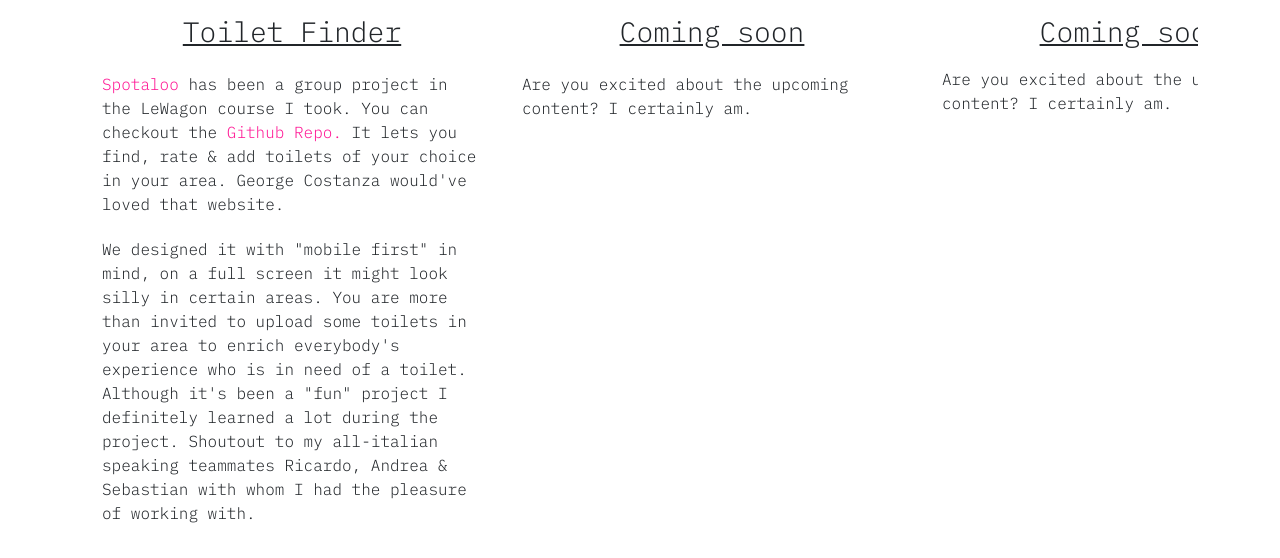
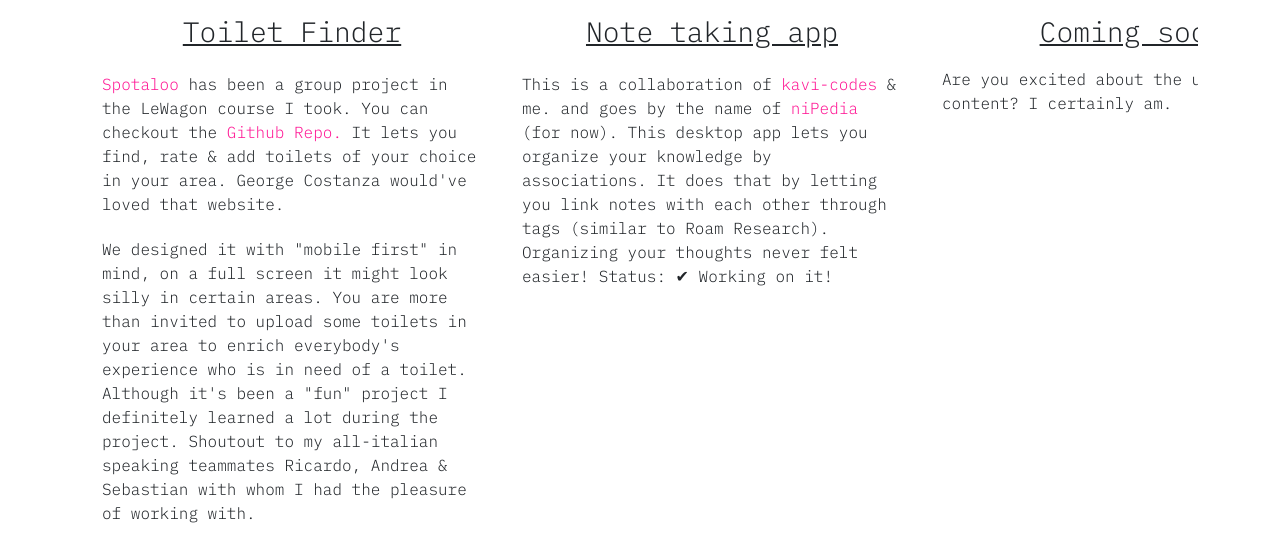
Before and after one commit to floreba/profile, a plain HTML site: page index.html in a window 1280 px wide. Shown: the part 229-787 px from the top of the page. Drawn offline with nearby package versions, Linux system fonts and the light colour scheme.

Commit message:
new project

```diff
--- a/index.html
+++ b/index.html
@@ -82,9 +82,16 @@
 
       <li class="container-article">
 
-        <h3>Coming soon</h3>
+        <h3>Note taking app</h3>
         <div class="article">
-          <p>Are you excited about the upcoming content? I certainly am. </p>
+          <p>This is a collaboration of <a href="https://github.com/kavi-codes" target="_blank"> kavi-codes </a>  & me.
+            and goes by the name of <a href="https://still-chamber-69573.herokuapp.com/" target="_blank"> niPedia</a>  (for now).
+            This desktop app lets you organize your knowledge by associations.
+            It does that by letting you link notes with each other through tags (similar to Roam Research).
+            Organizing your thoughts never felt easier!
+
+            Status: ✔ Working on it!
+          </p>
         </div>
       </li>
 
```
